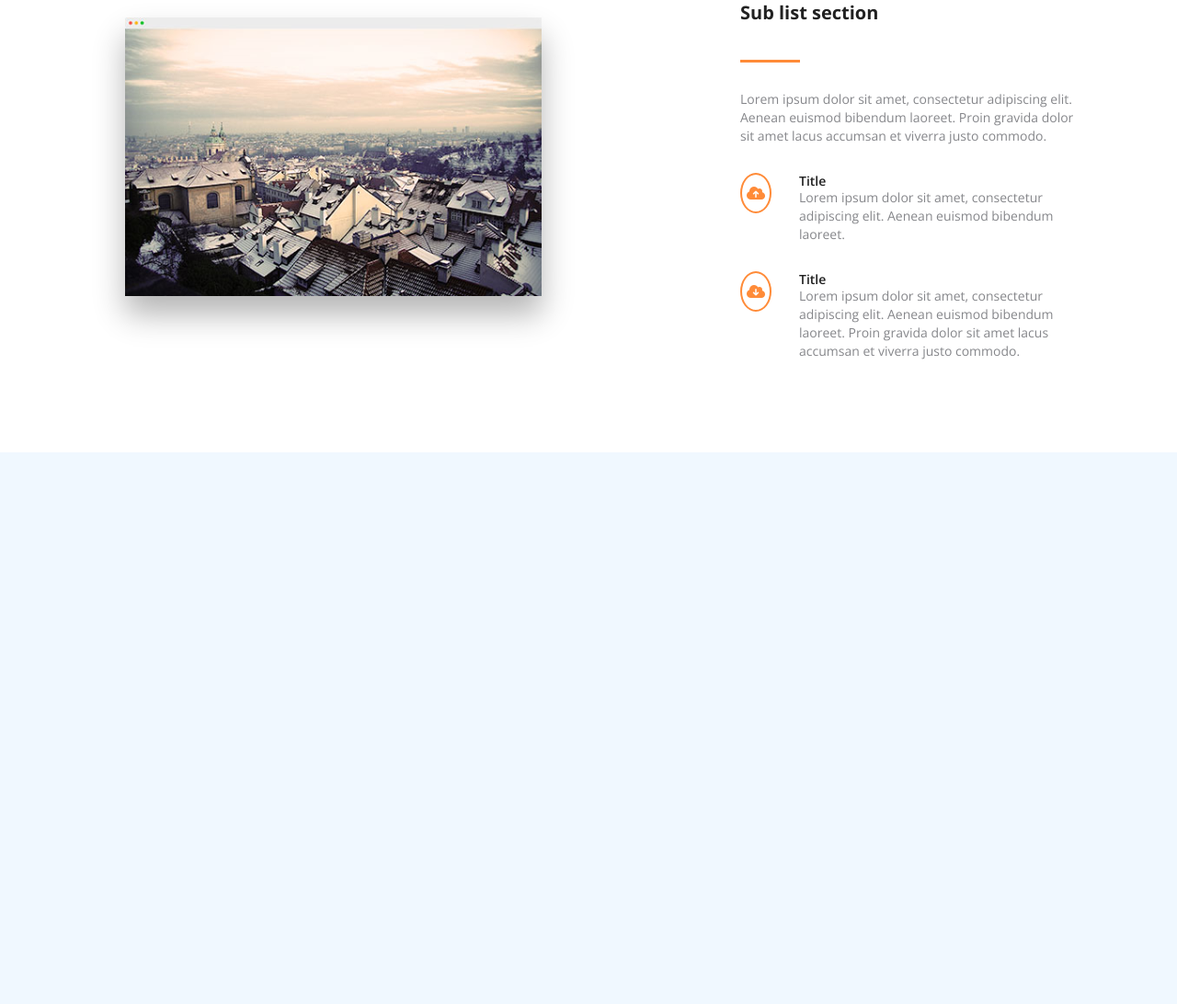
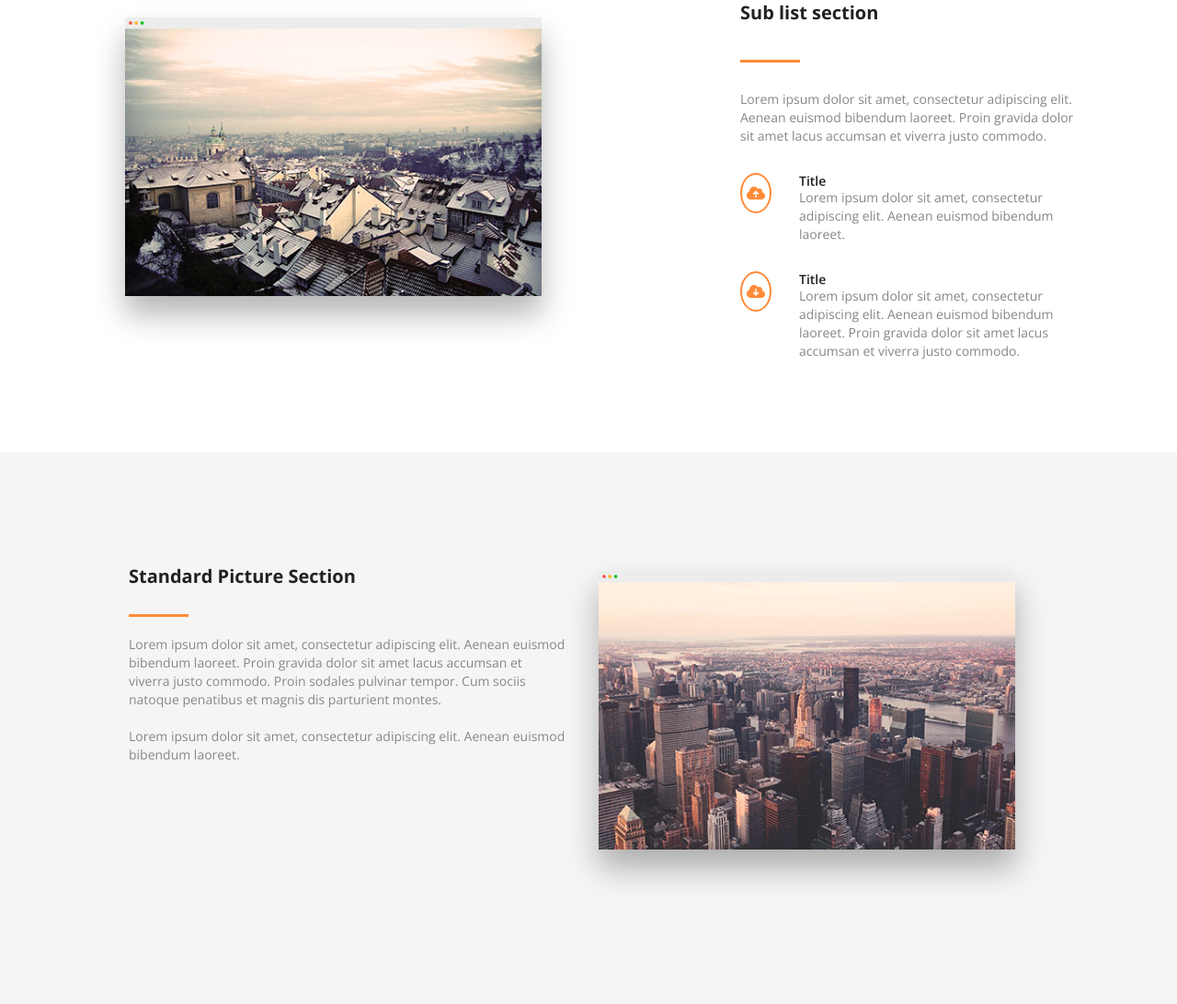
Before and after one commit to DannyDoneva96/sirma-2024, a plain HTML site: page middleExamPrep/index.html in a window 1280 px wide. Shown: the part 1518-2610 px from the top of the page at 92% size. Before the commit the page ends 2010 px from the top, so only its background shows below. Drawn offline with nearby package versions, Linux system fonts and the light colour scheme.

Commit message:
fourth section is done

```diff
--- a/middleExamPrep/index.html
+++ b/middleExamPrep/index.html
@@ -124,6 +124,30 @@
 
         </div>
     </section>
+    <section class="forth">
+        <div class="flex-start-needed">
+
+        <div class="fourth-sec-des">
+
+            <h5 class="s4-title">Standard Picture Section </h5>
+            <div class="devider"></div>
+            <p class="s4-p">
+                Lorem ipsum dolor sit amet, consectetur adipiscing elit. Aenean
+                euismod bibendum laoreet. Proin gravida dolor sit amet lacus accumsan
+                et viverra justo commodo. Proin sodales pulvinar tempor. Cum sociis
+                natoque penatibus et magnis dis parturient montes.
+
+            </p>
+            <p class="s4-p"> Lorem ipsum dolor sit amet, consectetur adipiscing elit. Aenean euismod
+                bibendum laoreet.</p>
+
+
+        </div>
+        <img src="./assets/images/fourth-sec.png" alt="">
+        </div>
+        </div>
+    </section>
+    <section class="fifth"></section>
 
 </body>
 
--- a/middleExamPrep/style.css
+++ b/middleExamPrep/style.css
@@ -280,7 +280,7 @@ ul li a {
     border: none;
 }
 
-/* ----------------------------second section  ------------------------- */
+/* ----------------------------third section  ------------------------- */
 
 .third-sec {
     padding: 0px 100px;
@@ -365,3 +365,42 @@ ul li a {
     font-weight: 600;
     font-family: "Open Sans";
 }
+
+/* ----------------------------fourth section  ------------------------- */
+
+.forth {
+    padding: 0px 140px;
+    height: 600px;
+    background-color: #f5f5f5;
+    display: flex;
+    align-items: center;
+    justify-content: space-between;
+    gap: 120px
+}
+
+.fourth-sec-des {
+    display: flex;
+    flex-direction: column;
+    gap: 20px;
+
+}
+
+.s4-title {
+    font-size: 20px;
+    line-height: 43px;
+    color: #212121;
+    font-weight: 700;
+    font-family: "Open Sans";
+}
+
+.s4-p {
+    font-size: 14px;
+    line-height: 20px;
+    color: #86878b;
+    font-weight: 400;
+    font-family: "Open Sans";
+}
+
+.flex-start-needed{
+    display: flex;
+}
```
Also changed, not shown: middleExamPrep/assets/images/fourth-sec.png (added).
